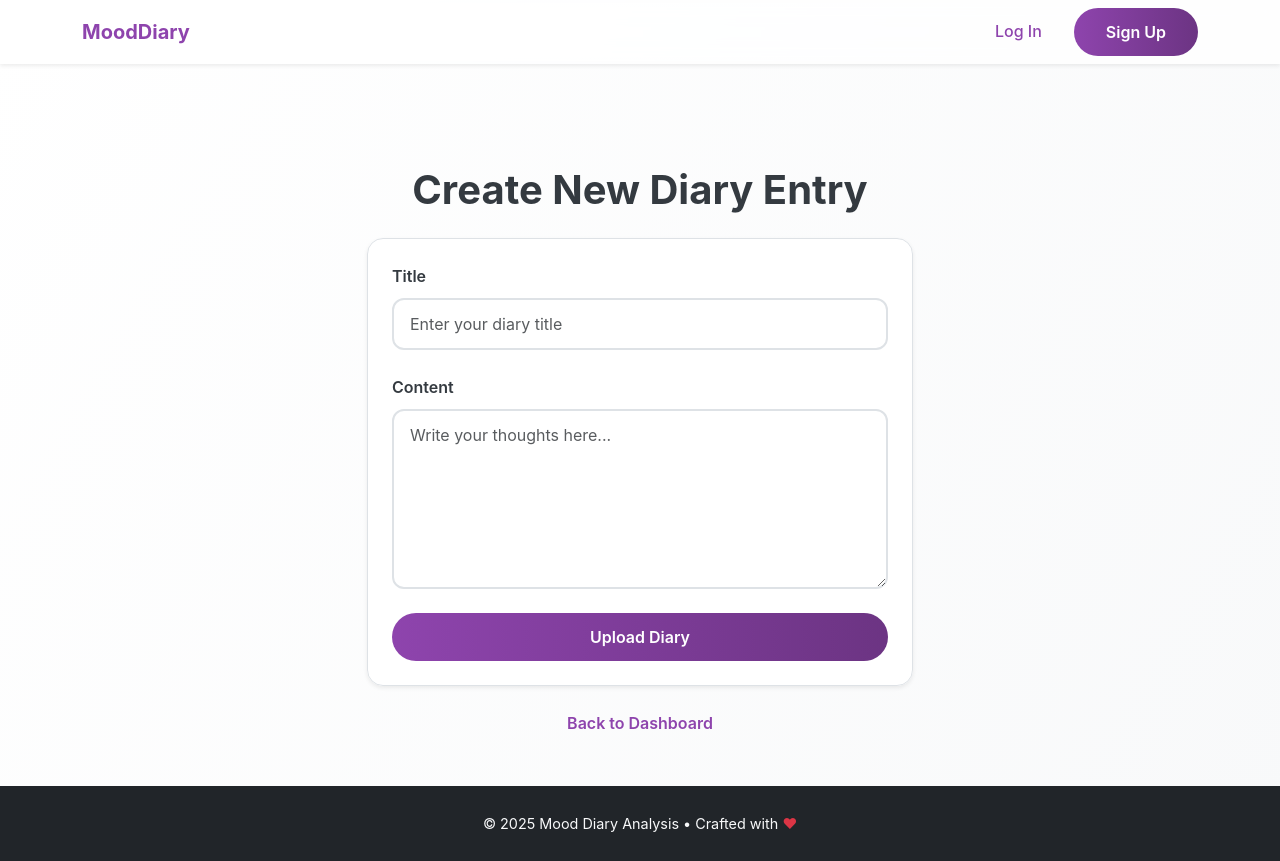
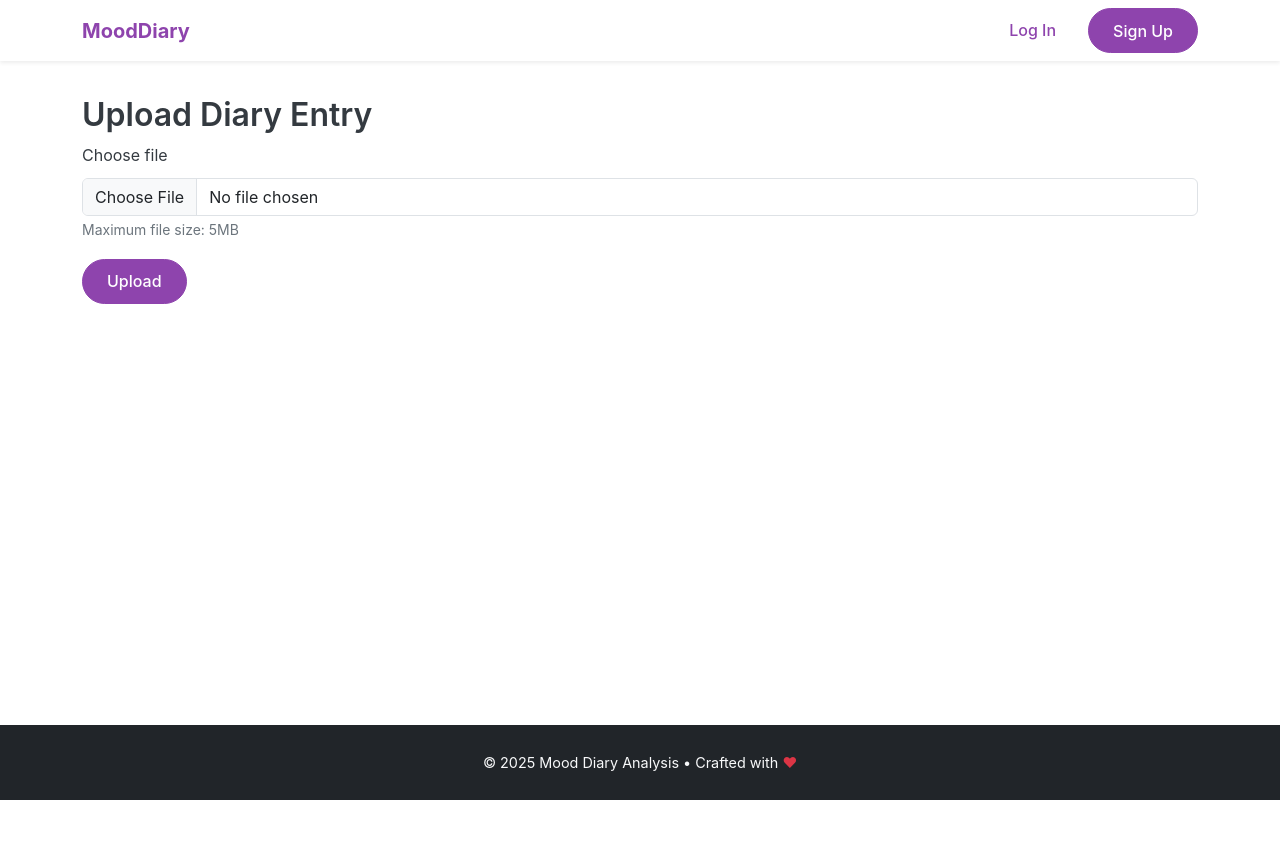
Before and after one commit to Mallicyberdev/CITS5505-GroupProject-2025, a Flask app: template app/templates/upload.html in a window 1280 px wide. After the commit the page ends 800 px from the top, so only its background shows below. Run offline with Flask 3, Linux system fonts and the light colour scheme; the template is opened without the code that fills it, so the values that code supplies are empty.

Commit message:
Final solution
add magic to requirements
uploaded html and js
make simple cleaning and debugging the files
increased max size for uploading from 5 to 50 mb

```diff
--- a/app/__init__.py
+++ b/app/__init__.py
@@ -43,8 +43,8 @@
 
     app.register_blueprint(auth_bp, url_prefix="/auth")
 
-    # from .data_handling import bp as data_handling_bp
-    #
-    # app.register_blueprint(data_handling_bp, url_prefix="/data")  # Add url_prefix
+    from .data_handling import bp as data_handling_bp
+
+    app.register_blueprint(data_handling_bp, url_prefix="/data")
 
     return app
--- a/app/static/js/upload.js
+++ b/app/static/js/upload.js
@@ -0,0 +1,53 @@
+function uploadFile(formData) {
+    const progressBar = document.getElementById('upload-progress');
+    const statusText = document.getElementById('upload-status');
+    let uploadId = null;
+
+    // Show progress bar
+    progressBar.style.display = 'block';
+    progressBar.value = 0;
+
+    fetch('/data/upload', {
+        method: 'POST',
+        body: formData
+    })
+    .then(response => response.json())
+    .then(data => {
+        if (data.error) {
+            throw new Error(data.error);
+        }
+        uploadId = data.upload_id;
+        checkProgress(uploadId);
+    })
+    .catch(error => {
+        statusText.textContent = `Error: ${error.message}`;
+        progressBar.style.display = 'none';
+    });
+}
+
+function checkProgress(uploadId) {
+    const progressBar = document.getElementById('upload-progress');
+    const statusText = document.getElementById('upload-status');
+
+    const checkStatus = setInterval(() => {
+        fetch(`/data/upload/progress/${uploadId}`)
+            .then(response => response.json())
+            .then(data => {
+                progressBar.value = data.progress;
+
+                if (data.status === 'completed') {
+                    statusText.textContent = 'Upload completed!';
+                    clearInterval(checkStatus);
+                } else if (data.status === 'error') {
+                    statusText.textContent = `Error: ${data.error}`;
+                    clearInterval(checkStatus);
+                } else {
+                    statusText.textContent = `Uploading: ${Math.round(data.progress)}%`;
+                }
+            })
+            .catch(error => {
+                statusText.textContent = `Error checking progress: ${error.message}`;
+                clearInterval(checkStatus);
+            });
+    }, 1000);
+}
--- a/app/templates/upload.html
+++ b/app/templates/upload.html
@@ -1,117 +1,28 @@
 {% extends "base.html" %}
 
-{% block title %}Create New Diary - Mood Diary Analysis{% endblock %}
+{% block content %}
+<div class="container mt-5">
+    <h2>Upload Diary Entry</h2>
+    <form id="upload-form" method="POST" enctype="multipart/form-data">
+        <div class="mb-3">
+            <label for="file" class="form-label">Choose file</label>
+            <input type="file" class="form-control" id="file" name="file" accept=".txt,.json,.csv">
+            <small class="text-muted">Maximum file size: 5MB</small>
+        </div>
+        <div class="mb-3">
+            <progress id="upload-progress" value="0" max="100" style="display: none; width: 100%;"></progress>
+            <p id="upload-status"></p>
+        </div>
+        <button type="submit" class="btn btn-primary">Upload</button>
+    </form>
+</div>
 
-{% block content %}
-<style>
-    body {
-        background: linear-gradient(120deg, var(--color-bg), var(--color-bg-alt));
-    }
-    .upload-section {
-        min-height: 75vh;
-        display: flex;
-        align-items: center;
-        padding-top: 70px;
-    }
-    .card {
-        background: rgba(255, 255, 255, 0.9);
-        border: 1px solid var(--color-border);
-        border-radius: 1rem;
-        padding: 2rem 2.5rem;
-        box-shadow: 0 8px 25px rgba(0, 0, 0, 0.15);
-        transition: transform 0.3s ease, box-shadow 0.3s ease;
-        backdrop-filter: blur(8px);
-    }
-    @media (prefers-color-scheme: dark) {
-        .card {
-            background: rgba(50, 50, 80, 0.9);
-        }
-    }
-    .card:hover {
-        transform: translateY(-5px);
-        box-shadow: 0 12px 35px rgba(0, 0, 0, 0.25);
-    }
-    .form-group {
-        margin-bottom: 1.5rem;
-    }
-    .form-group label {
-        display: block;
-        font-weight: 600;
-        margin-bottom: 0.5rem;
-        color: var(--color-text);
-    }
-    .form-control {
-        width: 100%;
-        padding: 0.75rem 1rem;
-        border: 2px solid var(--color-border);
-        border-radius: 0.75rem;
-        background: rgba(255, 255, 255, 0.7);
-        color: var(--color-text);
-        font-size: 1rem;
-        transition: border-color 0.3s ease, box-shadow 0.3s ease;
-    }
-    @media (prefers-color-scheme: dark) {
-        .form-control {
-            background: rgba(70, 70, 100, 0.7);
-        }
-    }
-    .form-control:focus {
-        border-color: var(--color-primary);
-        box-shadow: 0 0 12px rgba(var(--color-primary-rgb), 0.4);
-        outline: none;
-    }
-    textarea.form-control {
-        min-height: 180px;
-        resize: vertical;
-    }
-    .btn-primary {
-        background: linear-gradient(90deg, var(--color-primary), var(--color-secondary));
-        border: none;
-        color: #ffffff;
-        padding: 0.75rem 2rem;
-        font-weight: 600;
-        border-radius: 50px;
-        transition: transform 0.3s ease, box-shadow 0.3s ease;
-    }
-    .btn-primary:hover, .btn-primary:focus {
-        transform: translateY(-3px);
-        box-shadow: 0 8px 20px rgba(var(--color-primary-rgb), 0.5);
-    }
-    .btn-back {
-        color: var(--color-primary);
-        text-decoration: none;
-        font-weight: 600;
-        transition: color 0.3s ease;
-    }
-    .btn-back:hover {
-        color: var(--color-secondary);
-        text-decoration: underline;
-    }
-</style>
-
-<div class="upload-section">
-    <div class="container py-5">
-        <div class="row justify-content-center">
-            <div class="col-md-8 col-lg-6">
-                <h1 class="text-center mb-4 fw-bold">Create New Diary Entry</h1>
-                <div class="card p-4 shadow-sm">
-                    <form method="post" action="{{ url_for('main.upload_diary') }}">
-                        <div class="form-group">
-                            <label for="title">Title</label>
-                            <input type="text" class="form-control" id="title" name="title" placeholder="Enter your diary title" required>
-                        </div>
-                        <div class="form-group">
-                            <label for="content">Content</label>
-                            <textarea class="form-control" id="content" name="content" rows="6" placeholder="Write your thoughts here..." required></textarea>
-                        </div>
-                        <button type="submit" class="btn btn-primary w-100">Upload Diary</button>
-                    </form>
-                </div>
-                <div class="text-center mt-4">
-                    <a href="{{ url_for('main.dashboard') }}" class="btn-back">Back to Dashboard</a>
-                </div>
-            </div>
-        </div>
-    </div>
-</div>
+<script src="{{ url_for('static', filename='js/upload.js') }}"></script>
+<script>
+document.getElementById('upload-form').addEventListener('submit', function(e) {
+    e.preventDefault();
+    const formData = new FormData(this);
+    uploadFile(formData);
+});
+</script>
 {% endblock %}
--- a/requirements.txt
+++ b/requirements.txt
@@ -6,4 +6,5 @@
 Werkzeug>=3.1.3 # For password hashing, check compatibility
 email-validator>=2.2.0 # For email validation in WTForms
 python-dotenv>=1.1.0 # To load environment variables from .env file
+python-magic>=0.4.27  # For file type detection
 Flask-Migrate>=4.1.0 # For database migrations
```
Also changed, not shown: app/data_handling/routes.py (+15 -12 lines), app/data_handling/utils.py (+7 -6 lines).
